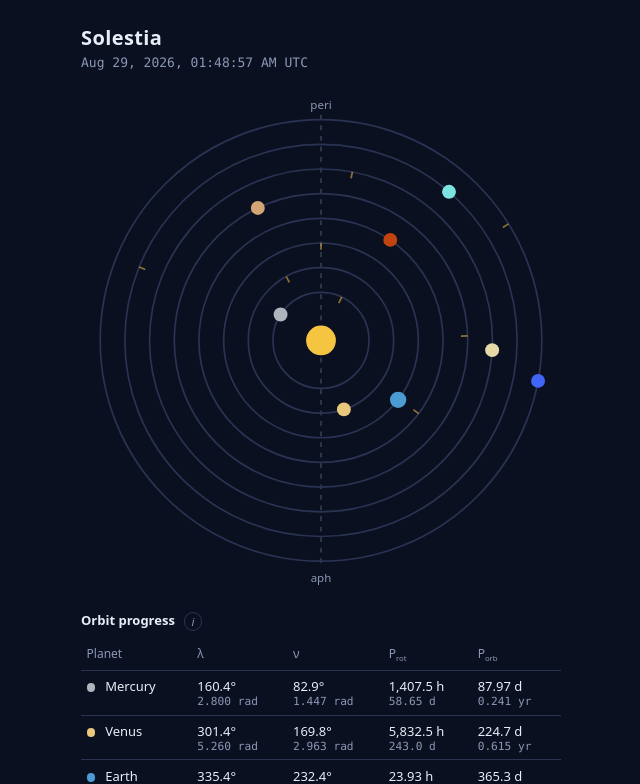
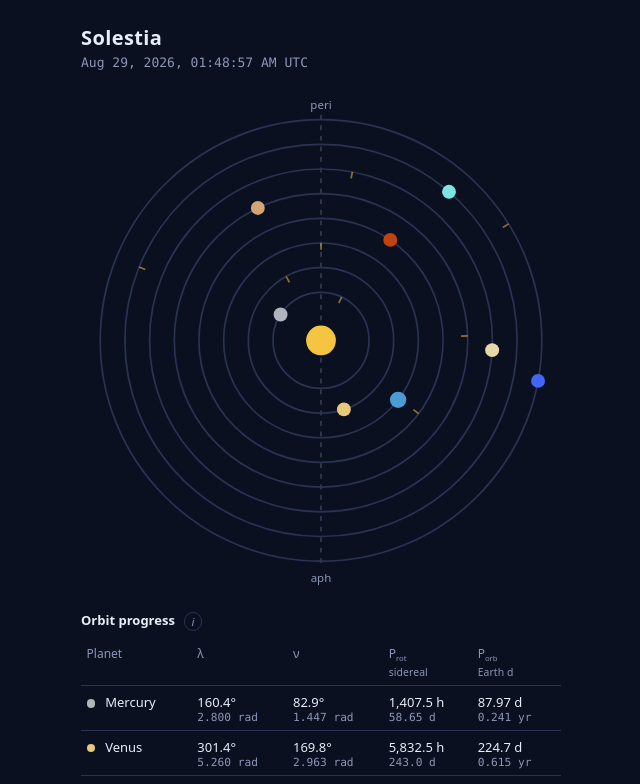
Before and after one commit to Aideash/solestia, a Vue app: page / in a window 1280 px wide. Shown: the top 784 px of the page, without its empty margins (319-959 px from the left). Built offline with nearby package versions, Linux system fonts and the light colour scheme.

Commit message:
solar sidereal in table

```diff
--- a/src/components/SolarSystemView.vue
+++ b/src/components/SolarSystemView.vue
@@ -1,5 +1,5 @@
 <script setup lang="ts">
-import { computed } from 'vue'
+import { computed, ref } from 'vue'
 import { orbitPoint, wrapRad, type SolarSystemSnapshot } from '../lib/kepler.ts'
 
 const props = defineProps<{
@@ -29,6 +29,12 @@ function formatRad(rad: number): string {
 const JULIAN_YEAR_DAYS = 365.25
 const HOURS_PER_DAY = 24
 
+type RotationKind = 'sidereal' | 'solar'
+type OrbitUnit = 'earth' | 'local'
+
+const rotationKind = ref<RotationKind>('sidereal')
+const orbitUnit = ref<OrbitUnit>('earth')
+
 /** Roughly four significant figures, so column widths stay comparable. */
 function formatQuantity(value: number, unit: string): string {
   const digits = value >= 10000 ? 0 : value >= 100 ? 1 : value >= 10 ? 2 : 3
@@ -37,6 +43,14 @@ function formatQuantity(value: number, unit: string): string {
     maximumFractionDigits: digits,
   })
   return `${number} ${unit}`
+}
+
+function toggleRotationKind() {
+  rotationKind.value = rotationKind.value === 'sidereal' ? 'solar' : 'sidereal'
+}
+
+function toggleOrbitUnit() {
+  orbitUnit.value = orbitUnit.value === 'earth' ? 'local' : 'earth'
 }
 
 const rings = computed(() => {
@@ -53,20 +67,32 @@ const rings = computed(() => {
 })
 
 const rows = computed(() =>
-  props.snapshot.planets.map((planet) => ({
+  props.snapshot.planets.map((planet) => {
+    const rotationDays =
+      rotationKind.value === 'sidereal' ? planet.siderealRotationDays : planet.solarDayDays
+    const localOrbitDays = planet.siderealOrbitDays / rotationDays
+    const localUnit = rotationKind.value === 'sidereal' ? 'sid. d' : 'sol. d'
+    return {
       planet,
       rotation: {
-      primary: formatQuantity(planet.siderealRotationDays * HOURS_PER_DAY, 'h'),
-      secondary: formatQuantity(planet.siderealRotationDays, 'd'),
+        primary: formatQuantity(rotationDays * HOURS_PER_DAY, 'h'),
+        secondary: formatQuantity(rotationDays, 'd'),
         spin: `Spin axis tilted ${formatDeg(planet.obliquity)} from ecliptic north${
           planet.retrograde ? ' — rotates retrograde' : ''
         }`,
       },
-    orbit: {
+      orbit:
+        orbitUnit.value === 'earth'
+          ? {
               primary: formatQuantity(planet.siderealOrbitDays, 'd'),
               secondary: formatQuantity(planet.siderealOrbitDays / JULIAN_YEAR_DAYS, 'yr'),
+            }
+          : {
+              primary: formatQuantity(localOrbitDays, localUnit),
+              secondary: '',
             },
-  })),
+    }
+  }),
 )
 </script>
 
@@ -136,12 +162,14 @@ const rows = computed(() =>
               and its perihelion.
             </p>
             <p>
-              <strong>P<sub>rot</sub></strong> is the sidereal rotation period — one spin relative
-              to the stars. Hover a value for that planet’s axial tilt.
+              <strong>P<sub>rot</sub></strong> is the rotation period. Click the heading to switch
+              between a sidereal day (one spin relative to the stars) and a solar day (noon to
+              noon). Hover a value for that planet’s axial tilt.
             </p>
             <p>
               <strong>P<sub>orb</sub></strong> is the sidereal orbital period — one revolution
-              around the Sun relative to the stars.
+              around the Sun relative to the stars. Click the heading to express it in Earth days
+              and years, or in that planet’s own days (sidereal or solar, matching P<sub>rot</sub>).
             </p>
           </div>
         </span>
@@ -152,10 +180,34 @@ const rows = computed(() =>
           <th scope="col">λ</th>
           <th scope="col">ν</th>
           <th scope="col">
+            <button
+              type="button"
+              class="th-toggle"
+              :aria-label="
+                rotationKind === 'sidereal'
+                  ? 'Rotation period, sidereal. Click to show solar day.'
+                  : 'Rotation period, solar. Click to show sidereal day.'
+              "
+              @click="toggleRotationKind"
+            >
               <span class="th-sym">P<sub>rot</sub></span>
+              <span class="th-mode">{{ rotationKind }}</span>
+            </button>
           </th>
           <th scope="col">
+            <button
+              type="button"
+              class="th-toggle"
+              :aria-label="
+                orbitUnit === 'earth'
+                  ? 'Orbital period in Earth days and years. Click to show the planet’s own days.'
+                  : 'Orbital period in the planet’s own days. Click to show Earth days and years.'
+              "
+              @click="toggleOrbitUnit"
+            >
               <span class="th-sym">P<sub>orb</sub></span>
+              <span class="th-mode">{{ orbitUnit === 'earth' ? 'Earth d' : 'own days' }}</span>
+            </button>
           </th>
         </tr>
       </thead>
@@ -179,7 +231,7 @@ const rows = computed(() =>
           </td>
           <td>
             <span class="pair">{{ row.orbit.primary }}</span>
-            <span class="pair pair--dim">{{ row.orbit.secondary }}</span>
+            <span v-if="row.orbit.secondary" class="pair pair--dim">{{ row.orbit.secondary }}</span>
           </td>
         </tr>
       </tbody>
@@ -312,6 +364,35 @@ const rows = computed(() =>
   display: block;
 }
 
+.th-toggle {
+  display: flex;
+  flex-direction: column;
+  align-items: flex-start;
+  gap: 0.1rem;
+  padding: 0;
+  border: 0;
+  background: none;
+  color: inherit;
+  font: inherit;
+  cursor: pointer;
+  text-align: left;
+}
+
+.th-toggle:hover .th-mode,
+.th-toggle:focus-visible {
+  color: var(--text);
+}
+
+.th-toggle:focus-visible {
+  outline: none;
+}
+
+.th-mode {
+  font-size: 0.65rem;
+  font-weight: 400;
+  letter-spacing: 0.01em;
+}
+
 .th-sym sub {
   font-size: 0.65em;
 }
--- a/src/lib/kepler.ts
+++ b/src/lib/kepler.ts
@@ -26,6 +26,11 @@ export type PlanetState = {
   rotation: RotationAxis
   /** Sidereal rotation period in days, always positive. */
   siderealRotationDays: number
+  /**
+   * Mean solar day in Earth days: time for the Sun to return to the same
+   * meridian, from |ω_spin − n|. Retrograde spin shortens the solar day.
+   */
+  solarDayDays: number
   /** Spin axis tilt from ecliptic north, radians. Over π/2 means retrograde. */
   obliquity: number
   retrograde: boolean
@@ -106,12 +111,29 @@ export function orbitPoint(
   }
 }
 
+/**
+ * Mean solar day from sidereal spin and mean motion. ω_spin is signed
+ * (negative if retrograde) so the Sun’s apparent rate is |ω_spin − n|.
+ */
+export function solarDayDays(
+  siderealRotationDays: number,
+  siderealOrbitDays: number,
+  retrograde: boolean,
+): number {
+  const spinPerDay = (retrograde ? -1 : 1) / siderealRotationDays
+  const orbitPerDay = 1 / siderealOrbitDays
+  return 1 / Math.abs(spinPerDay - orbitPerDay)
+}
+
 function planetState(planet: Planet, t: number, earthVarpi: number): PlanetState {
   const { a, e, L, varpi } = evaluate(planet, t)
   const meanAnomaly = wrapRadSigned(L - varpi)
   const E = eccentricAnomaly(meanAnomaly, e)
   const nu = trueAnomalyFromE(E, e)
   const longitude = wrapRad(varpi + nu)
+  const siderealRotationDays = (2 * Math.PI) / planet.rotation.r
+  const retrograde = planet.rotation.theta > 90
+  const siderealOrbitDays = (360 * 36525) / planet.elements.LDot
   return {
     id: planet.id,
     name: planet.name,
@@ -124,10 +146,11 @@ function planetState(planet: Planet, t: number, earthVarpi: number): PlanetState
     longitude,
     offsetFromEarthPerihelion: wrapRad(longitude - earthVarpi),
     rotation: planet.rotation,
-    siderealRotationDays: (2 * Math.PI) / planet.rotation.r,
+    siderealRotationDays,
+    solarDayDays: solarDayDays(siderealRotationDays, siderealOrbitDays, retrograde),
     obliquity: degToRad(planet.rotation.theta),
-    retrograde: planet.rotation.theta > 90,
-    siderealOrbitDays: (360 * 36525) / planet.elements.LDot,
+    retrograde,
+    siderealOrbitDays,
   }
 }
 
```
Also changed, not shown: scripts/check-kepler.ts (+18 -0 lines). Lines whose indentation alone changed are shown as unchanged.
